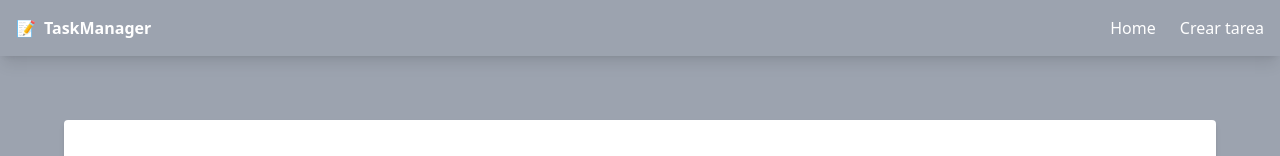
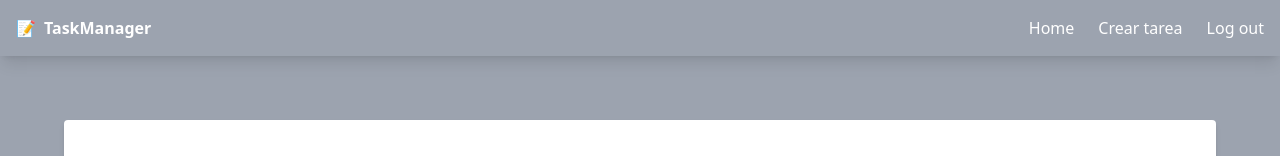
Before and after one commit to AgusFassola/proyecto-fullstack, a React (Create React App) app in the folder front/: page /create in a window 1280 px wide. Shown: the top 156 px of the page. Built offline with nearby package versions, Linux system fonts and the light colour scheme.

Commit message:
nuevo boton

```diff
--- a/front/src/components/Navbar.js
+++ b/front/src/components/Navbar.js
@@ -16,6 +16,9 @@ const Navbar = () => {
                     <Link to="/create" className='text-white hover:text-gray-300 transition'>
                         Crear tarea
                     </Link>
+                    <Link to="/login" className='text-white hover:text-gray-300 transition'>
+                        Log out
+                    </Link>
                 </div>
             </div>
         </nav>
--- a/front/src/components/task/CreateTask.js
+++ b/front/src/components/task/CreateTask.js
@@ -24,7 +24,7 @@ const CreateTask = () => {
          { title, description },
           config
       );
-
+      console.log('tarea creada: ', response.data)
       navigate('/');//redirigir a las tareas
     }catch(err){
       console.error('Error al crear tarea:', err);
```
